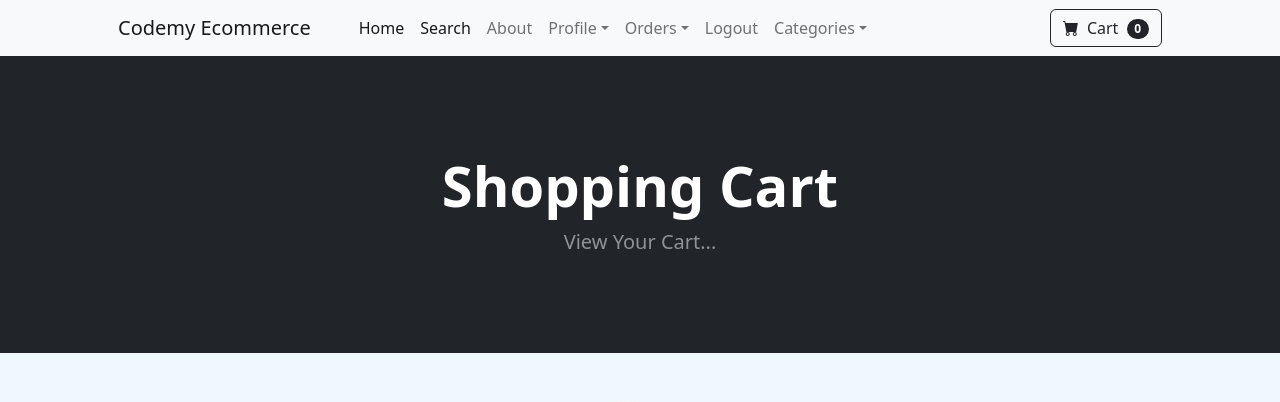
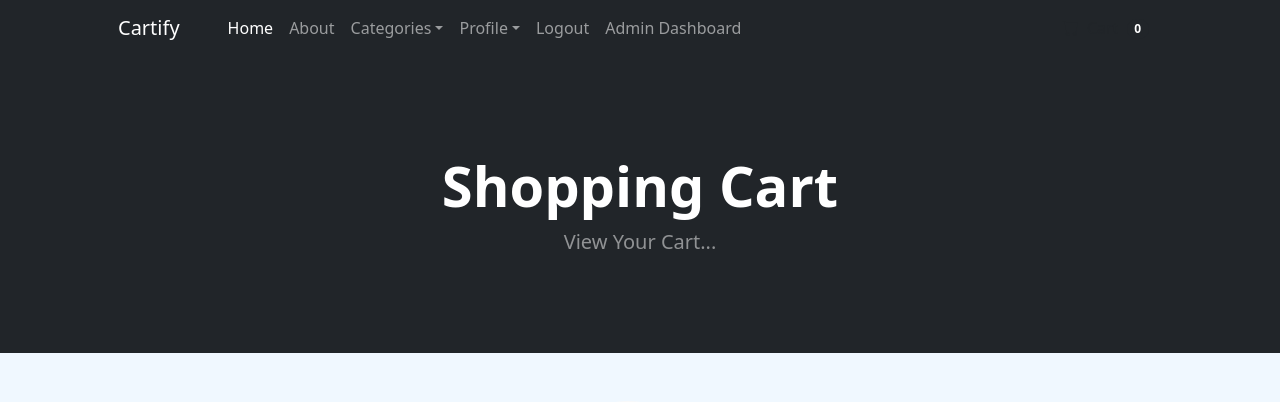
Before and after one commit to scriptspectra/Django-Ecommerce-App-1, a Django app: page /cart/ in a window 1280 px wide. Shown: the top 402 px of the page. Run offline with Django 5.2, Linux system fonts and the light colour scheme; a user stored in the database is signed in; some libraries are stand-ins or nearby versions.

Commit message:
original navbar found!

```diff
--- a/store/templates/navbar.html
+++ b/store/templates/navbar.html
@@ -1,68 +1,50 @@
 <!-- Navigation-->
-<nav class="navbar navbar-expand-lg navbar-light bg-light">
+<nav class="navbar navbar-expand-lg navbar-dark bg-dark">
     <div class="container px-4 px-lg-5">
-        <a class="navbar-brand" href="{% url 'home' %}">Codemy Ecommerce</a>
+        <a class="navbar-brand" href="{% url 'home' %}">Cartify</a>
         <button class="navbar-toggler" type="button" data-bs-toggle="collapse" data-bs-target="#navbarSupportedContent" aria-controls="navbarSupportedContent" aria-expanded="false" aria-label="Toggle navigation"><span class="navbar-toggler-icon"></span></button>
         <div class="collapse navbar-collapse" id="navbarSupportedContent">
             <ul class="navbar-nav me-auto mb-2 mb-lg-0 ms-lg-4">
                 <li class="nav-item"><a class="nav-link active" aria-current="page" href="{% url 'home' %}">Home</a></li>
-                <li class="nav-item"><a class="nav-link active" aria-current="page" href="{% url 'search' %}">Search</a></li>
                 <li class="nav-item"><a class="nav-link" href="{% url 'about' %}">About</a></li>
-
-    {% if user.is_authenticated %}
-
-<li class="nav-item dropdown">
-    <a class="nav-link dropdown-toggle" id="navbarDropdown" href="#" role="button" data-bs-toggle="dropdown" aria-expanded="false">Profile</a>
-    <ul class="dropdown-menu" aria-labelledby="navbarDropdown">
-        <li><a class="dropdown-item" href="{% url 'update_user' %}">User Profile</a></li>
-        <li><hr class="dropdown-divider" /></li>
-<li><a class="dropdown-item" href="{% url 'update_info'  %}">User Info</a></li>
-                    </ul>
-                </li>
-    {% if user.is_superuser %}
-      <li class="nav-item dropdown">
-
-    <a class="nav-link dropdown-toggle" id="navbarDropdown" href="#" role="button" data-bs-toggle="dropdown" aria-expanded="false">Orders</a>
-    <ul class="dropdown-menu" aria-labelledby="navbarDropdown">
-        <li><a class="dropdown-item" href="{% url 'shipped_dash' %}">Shipped Orders</a></li>
-        <li><hr class="dropdown-divider" /></li>
-                    </ul>
-                </li>
-    {% endif %}
-
-
-       <li class="nav-item"><a class="nav-link" href="{% url 'logout' %}">Logout</a></li>
-    {% else %}
-       <li class="nav-item"><a class="nav-link" href="{% url 'login' %}">Login</a></li>
-
-       <li class="nav-item"><a class="nav-link" href="{% url 'register' %}">Register</a></li>
-
-    {% endif %}
-
-
-
-
-
                 <li class="nav-item dropdown">
                     <a class="nav-link dropdown-toggle" id="navbarDropdown" href="#" role="button" data-bs-toggle="dropdown" aria-expanded="false">Categories</a>
                     <ul class="dropdown-menu" aria-labelledby="navbarDropdown">
                         <li><a class="dropdown-item" href="{% url 'category_summary' %}">All Products</a></li>
                         <li><hr class="dropdown-divider" /></li>
-<li><a class="dropdown-item" href="{% url 'category' 'Programming-Books' %}">Programming Books</a></li>
-                        <li><a class="dropdown-item" href="{% url 'category' 'Marketing-Books' %}">Marketing Books</a></li>
+                        <li><a class="dropdown-item" href="{% url 'category' 'Programming-Books' %}">Programming Books</a></li>
+                        <li><a class="dropdown-item" href="{% url 'category' 'Novels' %}">Novels</a></li>
                     </ul>
                 </li>
+                {% if user.is_authenticated %}
+                    <li class="nav-item dropdown">
+                        <a class="nav-link dropdown-toggle" id="navbarDropdown" href="#" role="button" data-bs-toggle="dropdown" aria-expanded="false">Profile</a>
+                        <ul class="dropdown-menu" aria-labelledby="navbarDropdown">
+                            <li><a class="dropdown-item" href="{% url 'update_user' %}">User Profile</a></li>
+                            <li><a class="dropdown-item" href="{% url 'update_info' %}">User Info</a></li>
+                        </ul>
+                    </li>
+                    <li class="nav-item"><a class="nav-link" href="{% url 'logout' %}">Logout</a></li>
+                {% else %}
+                    <li class="nav-item"><a class="nav-link" href="{% url 'login' %}">Login</a></li>
+                    <li class="nav-item"><a class="nav-link" href="{% url 'register' %}">Register</a></li>
+                {% endif %}
+
+                {% if user.is_authenticated and user.is_superuser %}
+                    <li class="nav-item"><a class="nav-link" href="{% url 'shipped_dash' %}">Admin Dashboard</a></li>
+                {% endif %}
+
             </ul>
             <form class="d-flex">
-
-<a href="{% url 'cart_summary' %}" class="btn btn-outline-dark"><i class="bi-cart-fill me-1"></i>
-                    Cart
-<span class="badge bg-dark text-white ms-1 rounded-pill" id="cart_quantity">{{ cart|length }}
-
-</span></a>
-
-
-
+                <a href="{% url 'cart_summary' %}" style="text-decoration: none; color: black;">
+                    <button class="btn btn-outline-dark" type="submit">
+                        <i class="bi-cart-fill me-1"></i>
+                        Cart
+                        <span class="badge bg-dark text-white ms-1 rounded-pill" id="cart_quantity">
+                            {{ cart | length }}
+                        </span>
+                    </button>
+                </a>
             </form>
         </div>
     </div>
```
